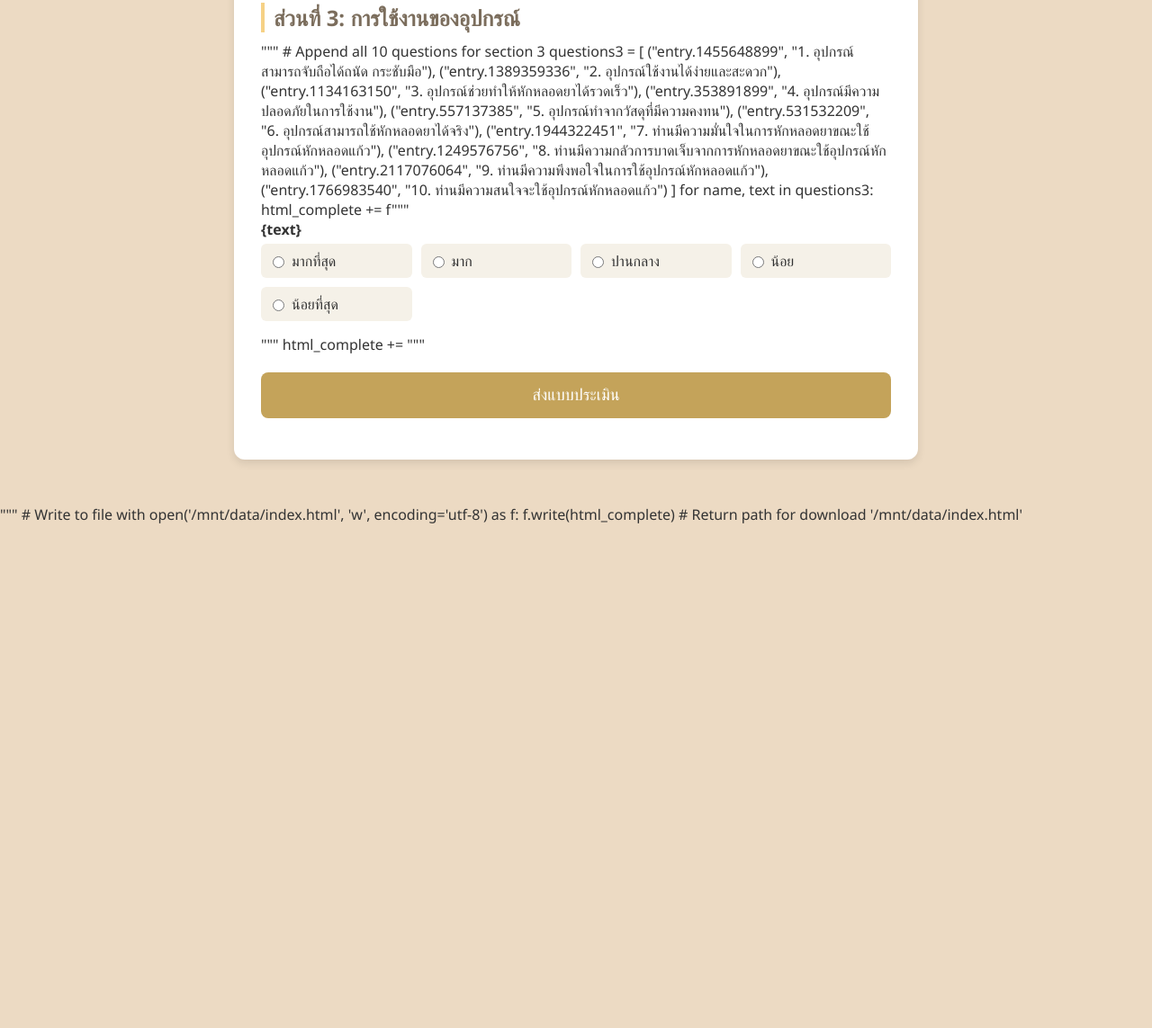
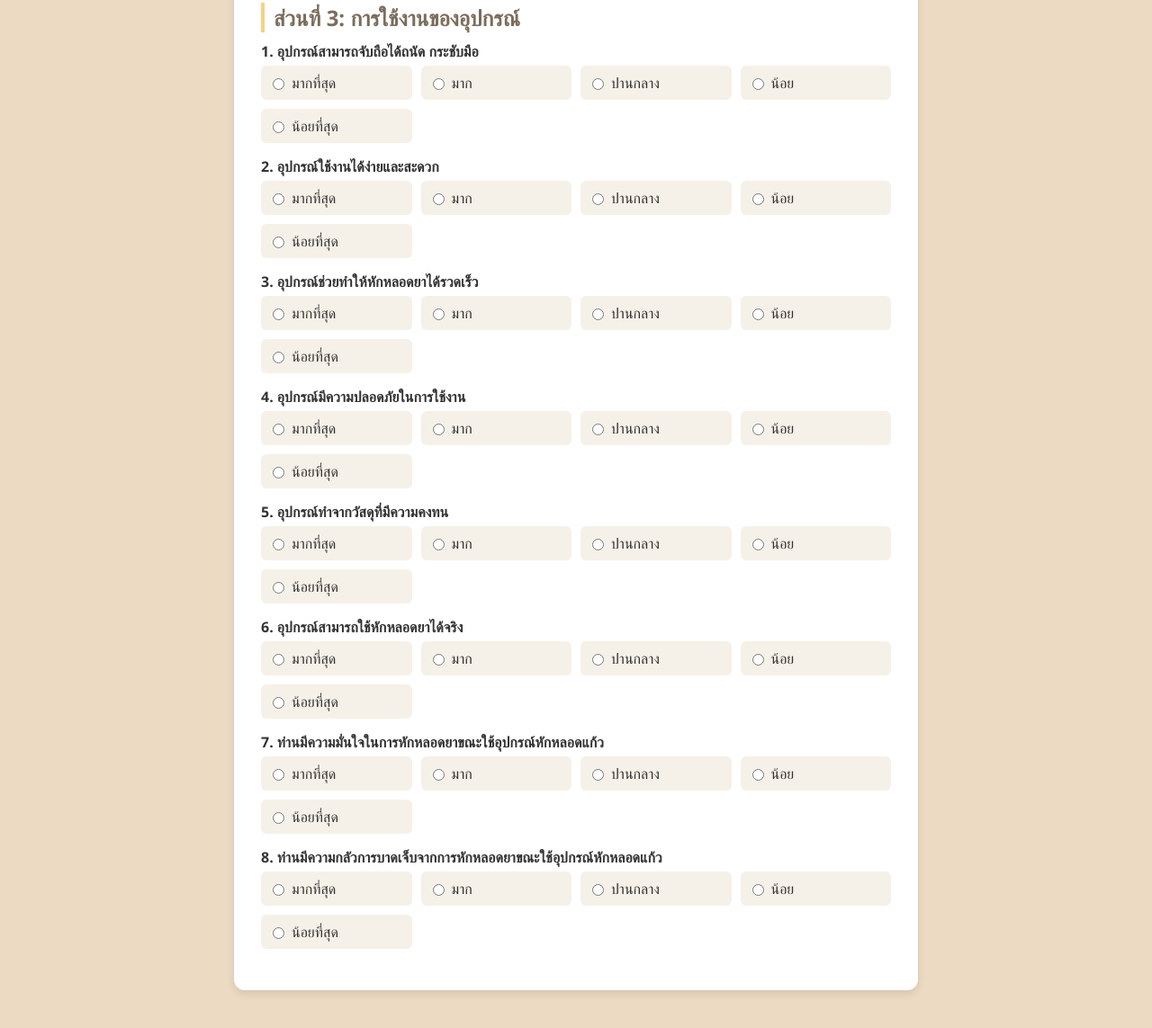
Before and after one commit to montira1321/survey_amp, a plain HTML site: page index.html in a window 1280 px wide. Shown: the part 1387-2530 px from the top of the page at 90% size. Before the commit the page ends 1970 px from the top, so only its background shows below. Drawn offline with Linux system fonts and the light colour scheme.

Commit message:
Add index.html

```diff
--- a/index.html
+++ b/index.html
@@ -1,5 +1,5 @@
-# Generate the complete HTML form with all questions for download
-html_complete = """<!DOCTYPE html>
+# Write the complete updated HTML file with full questionnaire and script
+html_full = """<!DOCTYPE html>
 <html lang="th">
 <head>
   <meta charset="UTF-8" />
@@ -78,15 +78,16 @@ html_complete = """<!DOCTYPE html>
 <body>
   <div class="container" id="formContainer">
     <h1>แบบประเมินการทดลองใช้อุปกรณ์หักหลอดแก้ว</h1>
+
+    <section>
+      <h2>วัตถุประสงค์</h2>
+      <p>1. แสดงความคิดเห็นต่ออุปกรณ์หักหลอดแก้ว</p>
+      <p>2. เพื่อประเมินผลการทดลองใช้อุปกรณ์หักหลอดแก้ว</p>
+    </section>
+
     <form id="surveyForm"
           action="https://script.google.com/macros/s/AKfycbw1X_Fi0ii8efHDcfBGH4iPEh3OR6Lru7KbR7rZulJ8XBlNZUz2wEeN_MofLFyZiZqZ/exec"
           method="POST">
-
-      <section>
-        <h2>วัตถุประสงค์</h2>
-        <p>1. แสดงความคิดเห็นต่ออุปกรณ์หักหลอดแก้ว</p>
-        <p>2. เพื่อประเมินผลการทดลองใช้อุปกรณ์หักหลอดแก้ว</p>
-      </section>
 
       <section>
         <h2>ส่วนที่ 1: ข้อมูลทั่วไป</h2>
@@ -178,53 +179,82 @@ html_complete = """<!DOCTYPE html>
       </section>
 
       <section>
-        <h2>ส่วนที่ 3: การใช้งานของอุปกรณ์</h2>"""
-# Append all 10 questions for section 3
-questions3 = [
-    ("entry.1455648899", "1. อุปกรณ์สามารถจับถือได้ถนัด กระชับมือ"),
-    ("entry.1389359336", "2. อุปกรณ์ใช้งานได้ง่ายและสะดวก"),
-    ("entry.1134163150", "3. อุปกรณ์ช่วยทำให้หักหลอดยาได้รวดเร็ว"),
-    ("entry.353891899",  "4. อุปกรณ์มีความปลอดภัยในการใช้งาน"),
-    ("entry.557137385",  "5. อุปกรณ์ทำจากวัสดุที่มีความคงทน"),
-    ("entry.531532209",  "6. อุปกรณ์สามารถใช้หักหลอดยาได้จริง"),
-    ("entry.1944322451", "7. ท่านมีความมั่นใจในการหักหลอดยาขณะใช้อุปกรณ์หักหลอดแก้ว"),
-    ("entry.1249576756", "8. ท่านมีความกลัวการบาดเจ็บจากการหักหลอดยาขณะใช้อุปกรณ์หักหลอดแก้ว"),
-    ("entry.2117076064", "9. ท่านมีความพึงพอใจในการใช้อุปกรณ์หักหลอดแก้ว"),
-    ("entry.1766983540", "10. ท่านมีความสนใจจะใช้อุปกรณ์หักหลอดแก้ว")
-]
-for name, text in questions3:
-    html_complete += f"""
+        <h2>ส่วนที่ 3: การใช้งานของอุปกรณ์</h2>
         <div class="question">
-          <p>{text}</p>
+          <p>1. อุปกรณ์สามารถจับถือได้ถนัด กระชับมือ</p>
           <div class="options">
-            <label><input type="radio" name="{name}" value="มากที่สุด" required> มากที่สุด</label>
-            <label><input type="radio" name="{name}" value="มาก"> มาก</label>
-            <label><input type="radio" name="{name}" value="ปานกลาง"> ปานกลาง</label>
-            <label><input type="radio" name="{name}" value="น้อย"> น้อย</label>
-            <label><input type="radio" name="{name}" value="น้อยที่สุด"> น้อยที่สุด</label>
+            <label><input type="radio" name="entry.1455648899" value="มากที่สุด" required> มากที่สุด</label>
+            <label><input type="radio" name="entry.1455648899" value="มาก"> มาก</label>
+            <label><input type="radio" name="entry.1455648899" value="ปานกลาง"> ปานกลาง</label>
+            <label><input type="radio" name="entry.1455648899" value="น้อย"> น้อย</label>
+            <label><input type="radio" name="entry.1455648899" value="น้อยที่สุด"> น้อยที่สุด</label>
           </div>
-        </div>"""
-html_complete += """
-      </section>
-      <button type="submit">ส่งแบบประเมิน</button>
-    </form>
-  </div>
-  <script>
-    document.getElementById('surveyForm').addEventListener('submit', function(e) {
-      e.preventDefault();
-      fetch(this.action, { method: 'POST', body: new FormData(this) })
-        .then(() => {
-          document.getElementById('formContainer').innerHTML =
-            '<h1 style="text-align:center; padding:50px;">ส่งแบบฟอร์มสำเร็จ<br>ขอบคุณสำหรับการประเมิน!</h1>';
-        });
-    });
-  </script>
-</body>
-</html>"""
-
-# Write to file
-with open('/mnt/data/index.html', 'w', encoding='utf-8') as f:
-    f.write(html_complete)
-
-# Return path for download
-'/mnt/data/index.html'
+        </div>
+        <div class="question">
+          <p>2. อุปกรณ์ใช้งานได้ง่ายและสะดวก</p>
+          <div class="options">
+            <label><input type="radio" name="entry.1389359336" value="มากที่สุด" required> มากที่สุด</label>
+            <label><input type="radio" name="entry.1389359336" value="มาก"> มาก</label>
+            <label><input type="radio" name="entry.1389359336" value="ปานกลาง"> ปานกลาง</label>
+            <label><input type="radio" name="entry.1389359336" value="น้อย"> น้อย</label>
+            <label><input type="radio" name="entry.1389359336" value="น้อยที่สุด"> น้อยที่สุด</label>
+          </div>
+        </div>
+        <div class="question">
+          <p>3. อุปกรณ์ช่วยทำให้หักหลอดยาได้รวดเร็ว</p>
+          <div class="options">
+            <label><input type="radio" name="entry.1134163150" value="มากที่สุด" required> มากที่สุด</label>
+            <label><input type="radio" name="entry.1134163150" value="มาก"> มาก</label>
+            <label><input type="radio" name="entry.1134163150" value="ปานกลาง"> ปานกลาง</label>
+            <label><input type="radio" name="entry.1134163150" value="น้อย"> น้อย</label>
+            <label><input type="radio" name="entry.1134163150" value="น้อยที่สุด"> น้อยที่สุด</label>
+          </div>
+        </div>
+        <div class="question">
+          <p>4. อุปกรณ์มีความปลอดภัยในการใช้งาน</p>
+          <div class="options">
+            <label><input type="radio" name="entry.353891899" value="มากที่สุด" required> มากที่สุด</label>
+            <label><input type="radio" name="entry.353891899" value="มาก"> มาก</label>
+            <label><input type="radio" name="entry.353891899" value="ปานกลาง"> ปานกลาง</label>
+            <label><input type="radio" name="entry.353891899" value="น้อย"> น้อย</label>
+            <label><input type="radio" name="entry.353891899" value="น้อยที่สุด"> น้อยที่สุด</label>
+          </div>
+        </div>
+        <div class="question">
+          <p>5. อุปกรณ์ทำจากวัสดุที่มีความคงทน</p>
+          <div class="options">
+            <label><input type="radio" name="entry.557137385" value="มากที่สุด" required> มากที่สุด</label>
+            <label><input type="radio" name="entry.557137385" value="มาก"> มาก</label>
+            <label><input type="radio" name="entry.557137385" value="ปานกลาง"> ปานกลาง</label>
+            <label><input type="radio" name="entry.557137385" value="น้อย"> น้อย</label>
+            <label><input type="radio" name="entry.557137385" value="น้อยที่สุด"> น้อยที่สุด</label>
+          </div>
+        </div>
+        <div class="question">
+          <p>6. อุปกรณ์สามารถใช้หักหลอดยาได้จริง</p>
+          <div class="options">
+            <label><input type="radio" name="entry.531532209" value="มากที่สุด" required> มากที่สุด</label>
+            <label><input type="radio" name="entry.531532209" value="มาก"> มาก</label>
+            <label><input type="radio" name="entry.531532209" value="ปานกลาง"> ปานกลาง</label>
+            <label><input type="radio" name="entry.531532209" value="น้อย"> น้อย</label>
+            <label><input type="radio" name="entry.531532209" value="น้อยที่สุด"> น้อยที่สุด</label>
+          </div>
+        </div>
+        <div class="question">
+          <p>7. ท่านมีความมั่นใจในการหักหลอดยาขณะใช้อุปกรณ์หักหลอดแก้ว</p>
+          <div class="options">
+            <label><input type="radio" name="entry.1944322451" value="มากที่สุด" required> มากที่สุด</label>
+            <label><input type="radio" name="entry.1944322451" value="มาก"> มาก</label>
+            <label><input type="radio" name="entry.1944322451" value="ปานกลาง"> ปานกลาง</label>
+            <label><input type="radio" name="entry.1944322451" value="น้อย"> น้อย</label>
+            <label><input type="radio" name="entry.1944322451" value="น้อยที่สุด"> น้อยที่สุด</label>
+          </div>
+        </div>
+        <div class="question">
+          <p>8. ท่านมีความกลัวการบาดเจ็บจากการหักหลอดยาขณะใช้อุปกรณ์หักหลอดแก้ว</p>
+          <div class="options">
+            <label><input type="radio" name="entry.1249576756" value="มากที่สุด" required> มากที่สุด</label>
+            <label><input type="radio" name="entry.1249576756" value="มาก"> มาก</label>
+            <label><input type="radio" name="entry.1249576756" value="ปานกลาง"> ปานกลาง</label>
+            <label><input type="radio" name="entry.1249576756" value="น้อย"> น้อย</label>
+            <label><input type="radio" name="entry.1249576756" value="น้อยที่สุด"> น้อยที่สุด</label?
```
